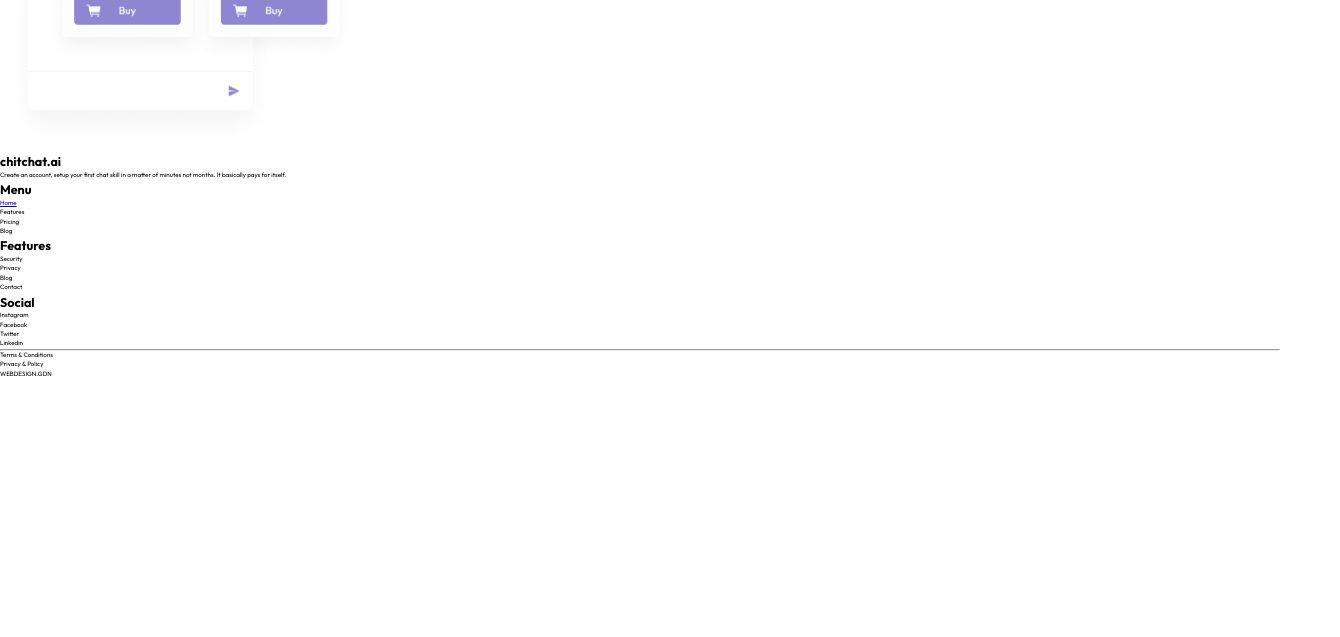
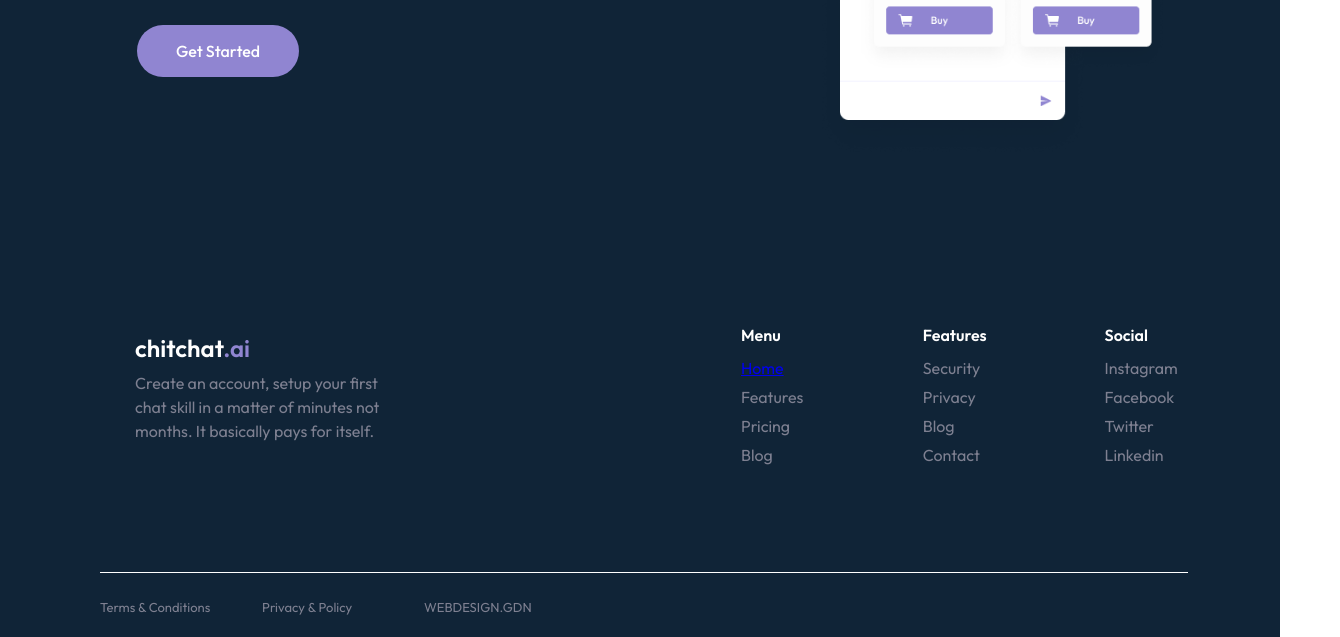
Before and after one commit to RmitNeoculturetechclub/nct-web-chatbot-figma, a plain HTML site: page index.html in a window 1280 px wide. Shown: the part 347-984 px from the top of the page, 1340 px wide, since content can reach past the window. Before the commit the page ends 800 px from the top, so only its background shows below. Drawn offline with Linux system fonts and the light colour scheme.

Commit message:
Update index.css

```diff
--- a/css/index.css
+++ b/css/index.css
@@ -1,3 +1,5 @@
 @import "base.css";
 @import "hero.css";
 @import "testimonials.css";
+@import 'footer.css';
+@import 'sales.css';
```
